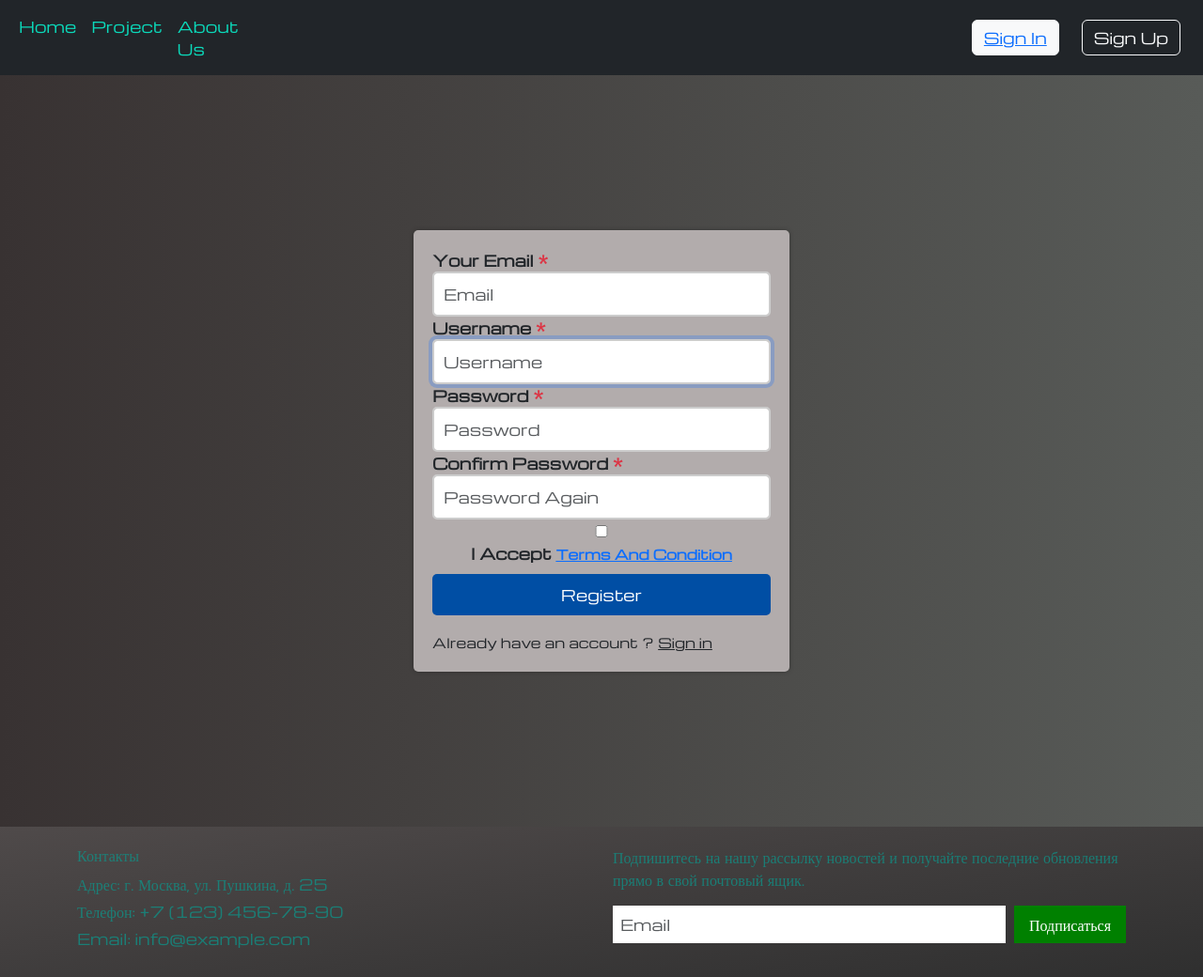
After one commit to B-S-B-Rabbit/Using-Language-models-to-simulate-humans-sample, a Django app: page /workingspace/register/ in a window 1280 px wide. The commit adds this page. Shown: the whole page at 94% size. Run offline with Django 4.2, Linux system fonts and the light colour scheme.

Commit message:
add good footer and sign-up

```diff
--- a/coursepaper/settings.py
+++ b/coursepaper/settings.py
@@ -118,6 +118,10 @@ USE_TZ = True
 
 STATIC_URL = 'static/'
 
+STATICFILES_DIRS = [
+    BASE_DIR / "static",
+     '/workingspace/static/',
+    ]
 # Default primary key field type
 # https://docs.djangoproject.com/en/4.1/ref/settings/#default-auto-field
 
--- a/workingspace/forms.py
+++ b/workingspace/forms.py
@@ -1,7 +1,37 @@
 from django import forms
+from django.contrib.auth.forms import UserCreationForm
+from django.contrib.auth.models import User
 
-# forms.py
-from django import forms
+
+class RegisterForm(UserCreationForm):
+    email = forms.EmailField(
+        max_length=100,
+        required=True,
+        help_text='Enter Email Address',
+        widget=forms.TextInput(attrs={'class': 'form-control', 'placeholder': 'Email'}), )
+    username = forms.CharField(
+        max_length=200,
+        required=True,
+        help_text='Enter Username',
+        widget=forms.TextInput(attrs={'class': 'form-control', 'placeholder': 'Username'}),
+    )
+    password1 = forms.CharField(
+        help_text='Enter Password',
+        required=True,
+        widget=forms.PasswordInput(attrs={'class': 'form-control', 'placeholder': 'Password'}),
+    )
+    password2 = forms.CharField(
+        required=True,
+        help_text='Enter Password Again',
+        widget=forms.PasswordInput(attrs={'class': 'form-control', 'placeholder': 'Password Again'}),
+    )
+    check = forms.BooleanField(required=True)
+
+    class Meta:
+        model = User
+        fields = ['username', 'email', 'password1', 'password2', 'check']
+
 
 class ProjectForm(forms.Form):
-    project_input = forms.CharField(help_text="Enter something", max_length=100, widget=forms.TextInput(attrs={'class': 'form-control', 'id': 'project_input'}))
+    project_input = forms.CharField(help_text="Enter something", max_length=100,
+                                    widget=forms.TextInput(attrs={'class': 'form-control', 'id': 'project_input'}))
--- /dev/null
+++ b/workingspace/static/css/registr.css
@@ -0,0 +1,55 @@
+/* Установка общих стилей для формы */
+.login-form {
+  max-width: 400px;
+  padding: 20px;
+  background-color: #b2acac;
+  border-radius: 5px;
+  box-shadow: 0px 0px 5px rgba(0,0,0,0.3);
+}
+
+/* Стилизация заголовка формы */
+.login-form h1 {
+  margin-bottom: 30px;
+  text-align: center;
+  font-weight: bold;
+}
+
+/* Стилизация полей формы */
+.login-form .form-group label {
+  font-size: 16px;
+  font-weight: bold;
+}
+
+.login-form .form-group input,
+.login-form .form-group select {
+  width: 100%;
+  padding: 10px;
+  font-size: 16px;
+  border: 2px solid #ccc;
+  border-radius: 5px;
+}
+
+/* Стилизация кнопки отправки формы */
+.login-form button[type=submit] {
+  width: 100%;
+  margin-top: 10px;
+  padding: 10px;
+  font-size: 16px;
+  background-color: #004ea4;
+  border: none;
+  border-radius: 5px;
+  color: #ffffff;
+}
+
+.login-form button[type=submit]:hover {
+  background-color: #0069d9;
+}
+
+/* Стилизация ссылки на вход */
+.login-form a {
+  font-size: 14px;
+}
+
+.custom-control {
+  text-align: center;
+}
--- a/workingspace/static/css/styles.css
+++ b/workingspace/static/css/styles.css
@@ -5,7 +5,6 @@ body
 {
     font-family: Michroma,serif;
     background: linear-gradient(90deg, #383232 0%, #585b58 100%);
-      margin-bottom: 40px;
 }
 .nav-link {
     color: #0bdabb;
@@ -46,8 +45,64 @@ body
     width: 100%;
     max-height: 1080px;
 }
-footer {
-  background-color: #f8f9fa;
-  color: #6c757d;
-  padding: 30px 0;
+.footer {
+  background: linear-gradient(to bottom right, #4f4a4a, #2f2f2f);
+  color: rgba(14, 148, 137, 0.74);
+  padding: 20px 40px;
 }
+
+.footer h5 {
+  font-size: 16px;
+  margin-top: 0;
+  margin-bottom: 10px;
+}
+
+.footer ul {
+  list-style: none;
+  margin: 0;
+  padding: 0;
+}
+
+.footer ul li {
+  margin-bottom: 5px;
+}
+
+.footer input[type="email"] {
+  border: none;
+  border-radius: 0;
+  box-shadow: none;
+  padding: 8px;
+  width: 70%;
+  color: #4d0202;
+  margin-right: 10px;
+}
+
+.footer button {
+  background-color: green;
+  border: none;
+  border-radius: 0;
+  color: white;
+  padding: 8px 16px;
+  margin-left: 10px;
+}
+
+@media (max-width: 767px) {
+  .footer {
+    text-align: center;
+  }
+
+  .footer h5 {
+    font-size: 14px;
+    margin-top: 10px;
+  }
+
+  .footer input[type="email"] {
+    width: 100%;
+    margin-right: 0;
+  }
+
+  .footer button {
+    margin-left: 0;
+    margin-top: 10px;
+  }
+}
--- a/workingspace/templates/base_generic.html
+++ b/workingspace/templates/base_generic.html
@@ -24,13 +24,12 @@
     {% endblock %}
 </section>
 
-<footer class="footer mt-auto py-3">
+<footer class="footer mt-auto">
 
     {% block foot %}
-<footer class="footer mt-auto py-3">
   <div class="container">
     <div class="row">
-      <div class="col-lg-4 col-md-6 col-sm-12 mb-4 mb-lg-0">
+      <div class="col-lg-6 col-md-6 col-sm-12 mb-6 mb-lg-0">
         <h5>Контакты</h5>
         <ul class="list-unstyled mb-0">
           <li>Адрес: г. Москва, ул. Пушкина, д. 25</li>
@@ -38,16 +37,7 @@
           <li>Email: info@example.com</li>
         </ul>
       </div>
-      <div class="col-lg-4 col-md-6 col-sm-12 mb-4 mb-lg-0">
-        <h5>О компании</h5>
-        <ul class="list-unstyled mb-0">
-          <li><a href="#">Наша история</a></li>
-          <li><a href="#">Наша команда</a></li>
-          <li><a href="#">Наши партнеры</a></li>
-        </ul>
-      </div>
-      <div class="col-lg-4 col-md-12 col-sm-12 mb-4 mb-lg-0">
-        <h5>Подписка на новости</h5>
+      <div class="col-lg-6 col-md-12 col-sm-12 mb-6 mb-lg-0">
         <p>Подпишитесь на нашу рассылку новостей и получайте последние обновления прямо в свой почтовый ящик.</p>
         <form>
           <div class="input-group mb-3">
--- a/workingspace/templates/index.html
+++ b/workingspace/templates/index.html
@@ -20,7 +20,8 @@
                     </li>
                 </ul>
                 <div class="registration container">
-                   <button type="button" class="btn btn-outline-light me-4">Sign In</button>
+                   <button type="button" class="btn btn-outline-light me-4">
+                       <a href="{% url 'register\sign-in' %}"> Sign In</a></button>
                    <button type="button" class="btn btn-outline-light">Sign Up</button>
                 </div>
 
--- /dev/null
+++ b/workingspace/templates/registration_s_i.html
@@ -0,0 +1,118 @@
+{% extends "base_generic.html" %}
+{% block sty %}
+{% load static %}
+<link rel="stylesheet" href="{% static 'css\registr.css' %}">
+{% endblock %}
+{% block navbar %}
+ <nav class="navbar navbar-expand-lg bg-dark">
+        <div class="container-fluid">
+            <button class="navbar-toggler" type="button" data-bs-toggle="collapse" data-bs-target="#navbarNav"
+                    aria-controls="navbarNav" aria-expanded="false" aria-label="Toggle navigation">
+                <span class="navbar-toggler-icon"></span>
+            </button>
+            <div class="collapse navbar-collapse" id="navbarNav">
+                <ul class="navbar-nav">
+                    <li class="nav-item">
+                        <a class="nav-link" aria-current="page" href="/">Home</a>
+                    </li>
+                    <li class="nav-item">
+                        <a class="nav-link" aria-current="page" href="{% url 'project' %}">Project</a>
+                    </li>
+                    <li class="nav-item">
+                        <a class="nav-link" aria-current="page" href="/">About Us</a>
+                    </li>
+                </ul>
+                <div class="registration container">
+                   <button type="button" class="btn btn-outline-light me-4 active">
+                       <a href="{% url 'register\sign-in' %}"> Sign In</a></button>
+                   <button type="button" class="btn btn-outline-light">Sign Up</button>
+                </div>
+
+
+            </div>
+        </div>
+    </nav>
+{% endblock %}
+{% block content %}
+<div class="container d-flex justify-content-center align-items-center vh-100">
+    <form class="login-form" method="POST">
+        {% csrf_token %}
+        <div class="row">
+            <div class="col-md-12">
+                <div class="form-group position-relative">
+                    <label>Your Email <span class="text-danger">*</span></label>
+                    {{form.email}}
+                </div>
+                {% if form.email.errors %}
+                {% for error in form.email.errors %}
+                <div class="alert alert-danger">
+                    <strong>{{ error|escape }}</strong>
+                </div>
+                {% endfor %}
+                {% endif %}
+            </div>
+            <div class="col-md-12">
+                <div class="form-group position-relative">
+                    <label>Username <span class="text-danger">*</span></label>
+                    {{form.username}}
+                </div>
+                {% if form.username.errors %}
+                {% for error in form.username.errors %}
+                <div class="alert alert-danger">
+                    <strong>{{ error|escape }}</strong>
+                </div>
+                {% endfor %}
+                {% endif %}
+            </div>
+            <div class="col-md-12">
+                <div class="form-group position-relative">
+                    <label>Password <span class="text-danger">*</span></label>
+                    {{form.password1}}
+                </div>
+                {% if form.password1.errors %}
+                {% for error in form.password1.errors %}
+                <div class="alert alert-danger">
+                    <strong>{{ error|escape }}</strong>
+                </div>
+                {% endfor %}
+                {% endif %}
+            </div>
+            <div class="col-md-12">
+                <div class="form-group position-relative">
+                    <label>Confirm Password <span class="text-danger">*</span></label>
+                    {{form.password2}}
+                </div>
+                {% if form.password2.errors %}
+                {% for error in form.password2.errors %}
+                <div class="alert alert-danger">
+                    <strong>{{ error|escape }}</strong>
+                </div>
+                {% endfor %}
+                {% endif %}
+            </div>
+            <div class="col-md-12">
+                <div class="form-group">
+                    <div class="custom-control">
+                        {{form.check}}<label>I Accept <a href="#" class="text-primary">Terms And Condition</a></label>
+                    </div>
+                    {% if form.check.errors %}
+                    {% for error in form.check.errors %}
+                    <div class="alert alert-danger">
+                        <strong>{{ error|escape }}</strong>
+                    </div>
+                    {% endfor %}
+                    {% endif %}
+                </div>
+            </div>
+            <div class="col-md-12">
+                <button class="btn btn-primary w-100" type="submit">Register</button>
+            </div>
+            <div class="mx-auto">
+                <p class="mb-0 mt-3"><small class="text-dark mr-2">Already have an account ?</small> <a href="#"
+                                                                                                        class="text-dark font-weight-bold">Sign
+                    in</a></p>
+            </div>
+        </div>
+    </form>
+</div>
+{% endblock %}
--- a/workingspace/urls.py
+++ b/workingspace/urls.py
@@ -3,4 +3,5 @@ from . import views
 urlpatterns = [
     path('',views.home, name='home'),
     path('project/', views.project, name='project'),
+    path('register/', views.register_s_i, name='register\sign-in'),
 ]
--- a/workingspace/views.py
+++ b/workingspace/views.py
@@ -1,12 +1,10 @@
-from django.shortcuts import render
-
-
 def home(request):
     return render(request, 'index.html')
 
 
-from django.shortcuts import render
+from django.shortcuts import render, redirect
 from .forms import ProjectForm
+
 
 def project(request):
     if request.method == 'POST':
@@ -19,3 +17,27 @@ def project(request):
     else:
         form = ProjectForm()
     return render(request, 'project.html', {'form': form})
+
+
+from django.shortcuts import render, redirect
+from django.contrib import messages
+from .forms import RegisterForm
+
+
+def register_s_i(request):
+    if request.method == 'GET':
+        form = RegisterForm()
+        context = {'form': form}
+        return render(request, 'registration_s_i.html', context)
+    elif request.method == 'POST':
+        form = RegisterForm(request.POST)
+    if form.is_valid():
+        form.save()
+        user = form.cleaned_data.get('username')
+        messages.success(request, 'Account was created for ' + user)
+        return redirect('home')
+    else:
+        print('Form is not valid')
+        messages.error(request, 'Error Processing Your Request')
+        context = {'form': form}
+        return render(request, 'registration_s_i.html', context)
```
Also changed, not shown: db.sqlite3.
